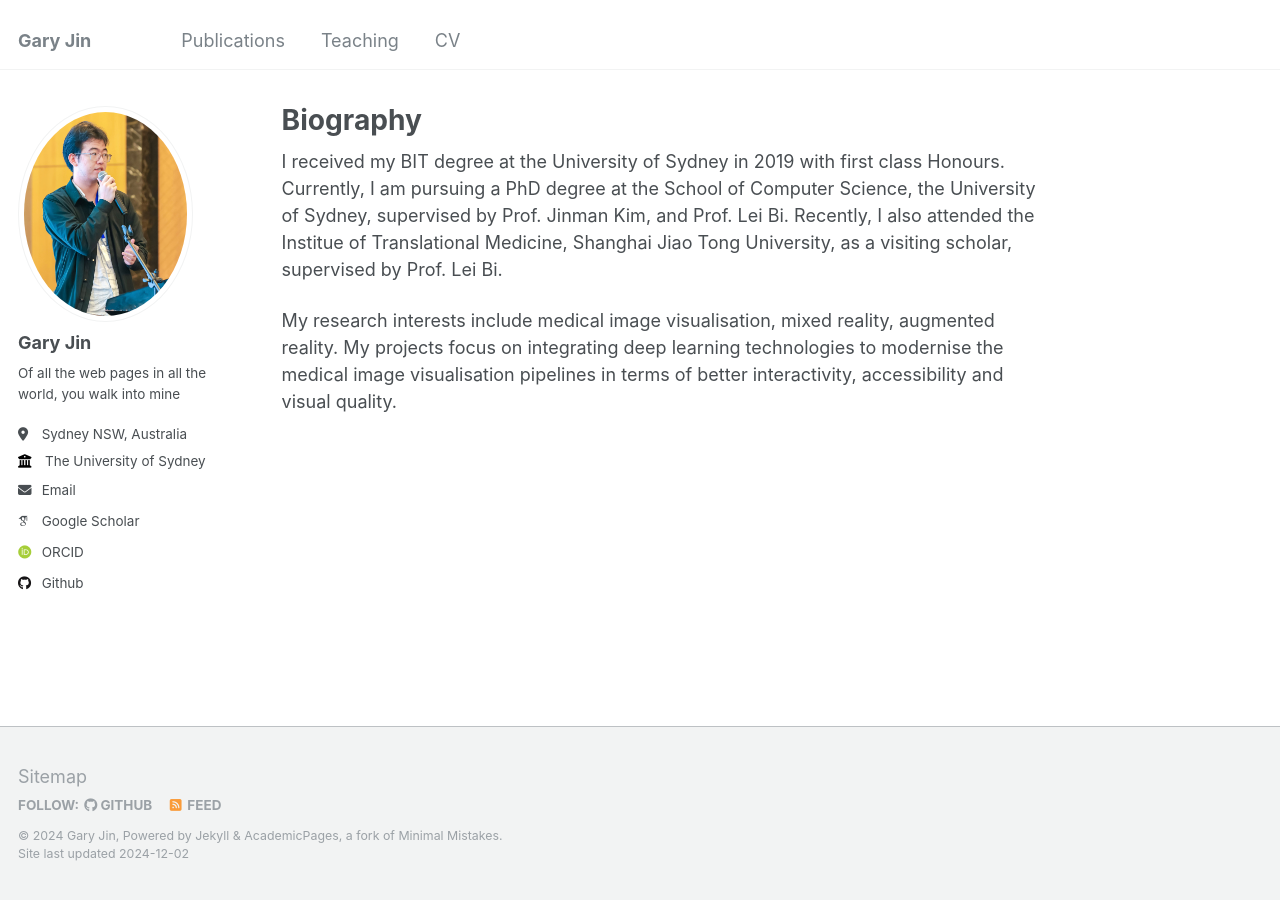
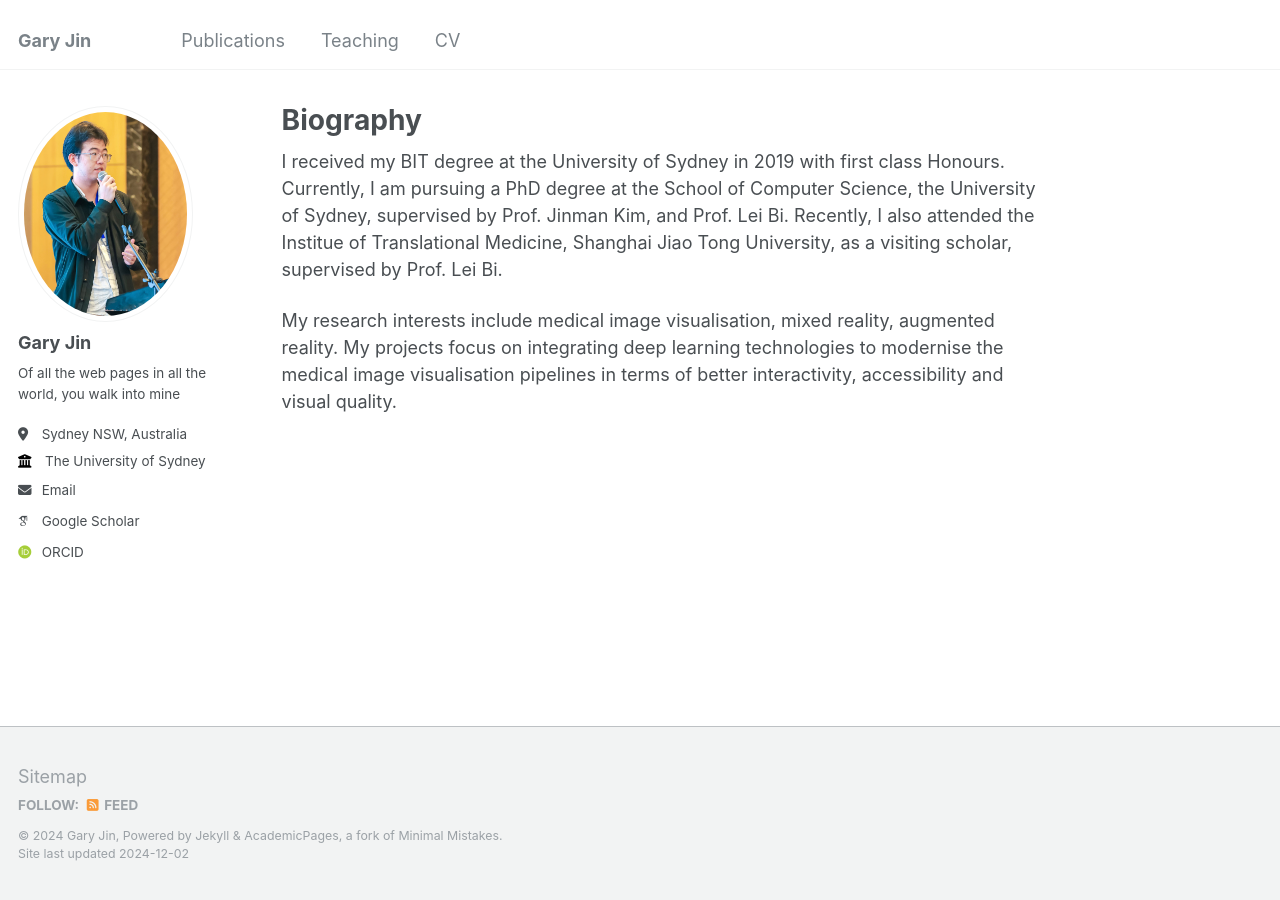
Before and after one commit to TheAttackingEyebrows/theattackingeyebrows.github.io, a Jekyll site: the page built from _pages/about.md, in a window 1280 px wide. Built offline with Jekyll 4.4.1, drawn with Linux system fonts in a browser that asks for light colours; some web fonts are replaced.

Commit message:
Update _config.yml

```diff
--- a/_config.yml
+++ b/_config.yml
@@ -36,7 +36,6 @@ author:
 
 
   # Repositories and software development
-  github           : "TheAttackingEyebrows"
 
 
 # Publication Category - The following the list of publication categories and their headings
```
